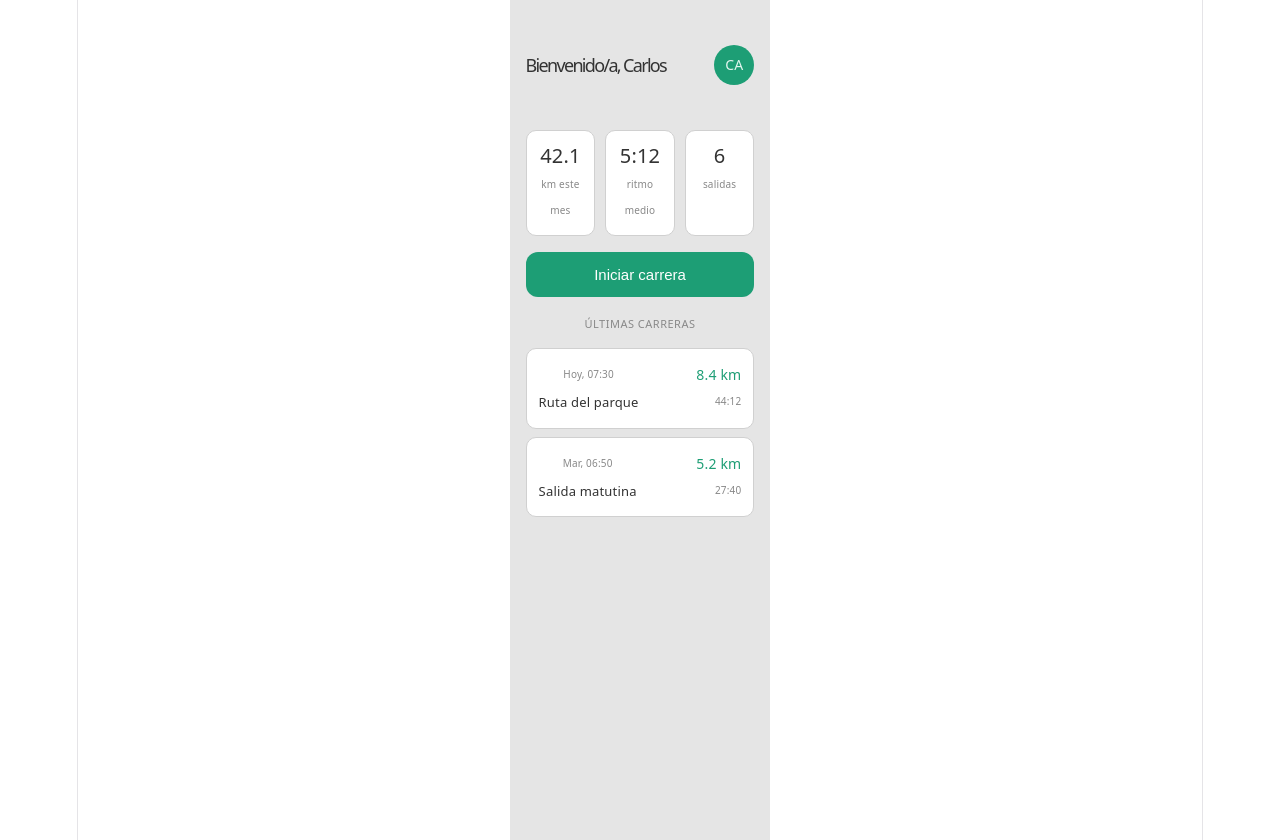
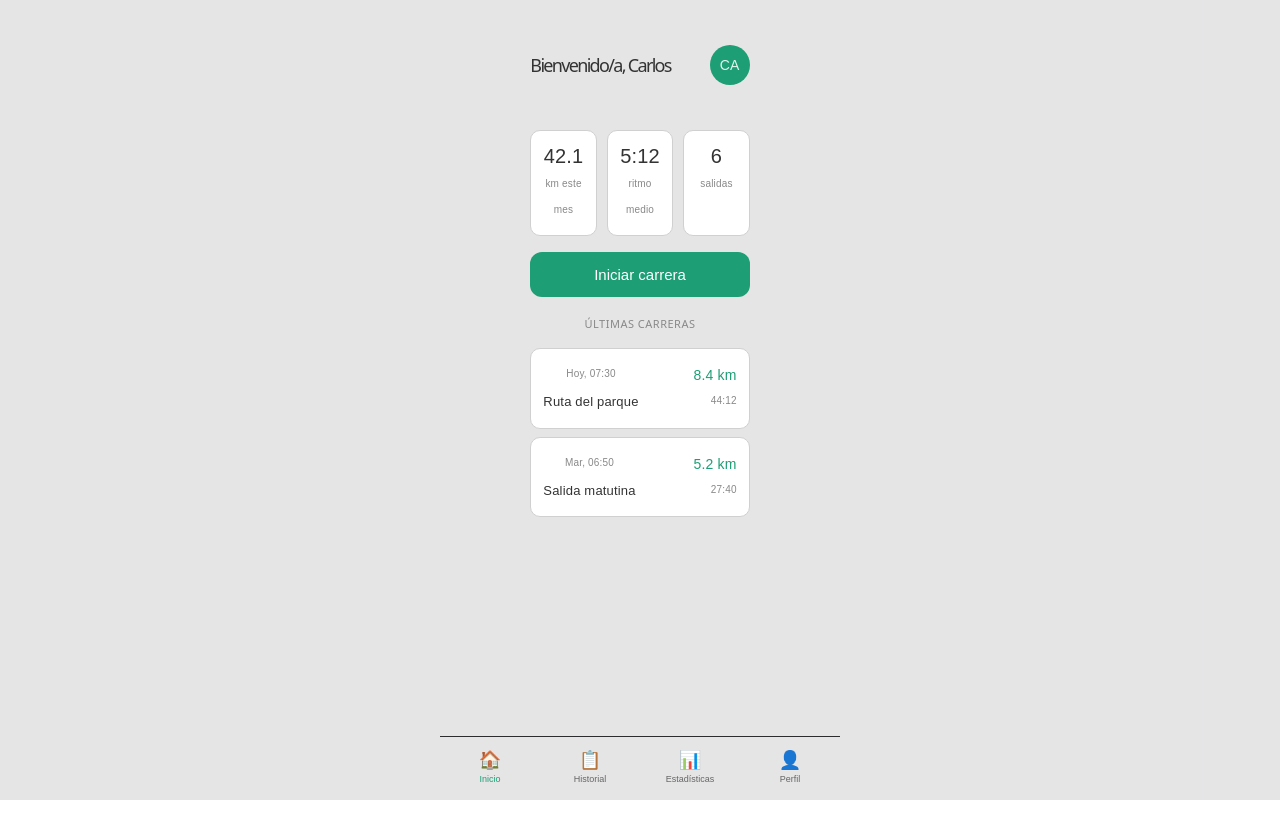
Before and after one commit to Sergiofer1994/Zancada, a React (Vite) app: page /home in a window 1280 px wide. After the commit the page ends 800 px from the top, so only its background shows below. Built offline with nearby package versions, Linux system fonts and the light colour scheme.

Commit message:
feat: add bottom navigation bar and complete home screen

```diff
--- a/src/index.css
+++ b/src/index.css
@@ -52,6 +52,8 @@
 
 body {
   margin: 0;
+  background: #e5e5e5;
+  font-family: sans-serif;
 }
 
 #root {
--- a/src/pages/Home/Home.css
+++ b/src/pages/Home/Home.css
@@ -1,9 +1,14 @@
+.home-page,
+.home-page * {
+  box-sizing: border-box;
+}
+
 .home-page {
   max-width: 400px;
   margin: 0 auto;
   background: #e5e5e5;
   min-height: 100vh;
-  padding: 20px 16px;
+  padding: 20px 16px 80px;
 }
 
 .home-page header {
@@ -11,12 +16,6 @@
   justify-content: space-between;
   align-items: center;
   margin-bottom: 20px;
-}
-
-.home-page header p {
-  color: #888;
-  font-size: 12px;
-  margin: 0;
 }
 
 .home-page header h1 {
--- a/src/pages/Home/Home.jsx
+++ b/src/pages/Home/Home.jsx
@@ -1,4 +1,5 @@
 import { useNavigate } from 'react-router-dom'
+import NavBar from '../NavBar/NavBar.jsx'
 import './Home.css'
 
 function Home() {
@@ -68,6 +69,7 @@ function Home() {
         </ul>
       </section>
 
+      <NavBar />
     </main>
   )
 }
--- /dev/null
+++ b/src/pages/NavBar/NavBar.css
@@ -0,0 +1,42 @@
+nav {
+  position: fixed;
+  bottom: 0;
+  left: 0;
+  right: 0;
+  max-width: 400px;
+  margin: 0 auto;
+  background: #e5e5e5;
+  border-top: 0.5px solid #2c2c2e;
+  display: flex;
+  padding: 8px 0 12px;
+}
+
+.nav-item {
+  flex: 1;
+  display: flex;
+  flex-direction: column;
+  align-items: center;
+  gap: 3px;
+  background: none;
+  border: none;
+  cursor: pointer;
+  padding: 4px 0;
+}
+
+.nav-icon {
+  font-size: 18px;
+}
+
+.nav-label {
+  font-size: 9px;
+  color: #666;
+}
+
+.nav-item.active .nav-label {
+  color: #1D9E75;
+}
+
+.nav-item:focus {
+  outline: 2px solid #1D9E75;
+  border-radius: 8px;
+}
--- /dev/null
+++ b/src/pages/NavBar/NavBar.jsx
@@ -0,0 +1,59 @@
+import { useNavigate, useLocation } from 'react-router-dom'
+import './NavBar.css'
+
+function NavBar() {
+  const navigate = useNavigate()
+  const location = useLocation()
+
+  const isActive = (path) => location.pathname === path
+
+  return (
+    <nav role="navigation" aria-label="Navegación principal">
+      <button
+        type="button"
+        className={isActive('/home') ? 'nav-item active' : 'nav-item'}
+        onClick={() => navigate('/home')}
+        aria-label="Ir a inicio"
+        aria-current={isActive('/home') ? 'page' : undefined}
+      >
+        <span className="nav-icon">🏠</span>
+        <span className="nav-label">Inicio</span>
+      </button>
+
+      <button
+        type="button"
+        className={isActive('/history') ? 'nav-item active' : 'nav-item'}
+        onClick={() => navigate('/history')}
+        aria-label="Ir a historial"
+        aria-current={isActive('/history') ? 'page' : undefined}
+      >
+        <span className="nav-icon">📋</span>
+        <span className="nav-label">Historial</span>
+      </button>
+
+      <button
+        type="button"
+        className={isActive('/stats') ? 'nav-item active' : 'nav-item'}
+        onClick={() => navigate('/stats')}
+        aria-label="Ir a estadísticas"
+        aria-current={isActive('/stats') ? 'page' : undefined}
+      >
+        <span className="nav-icon">📊</span>
+        <span className="nav-label">Estadísticas</span>
+      </button>
+
+      <button
+        type="button"
+        className={isActive('/profile') ? 'nav-item active' : 'nav-item'}
+        onClick={() => navigate('/profile')}
+        aria-label="Ir a perfil"
+        aria-current={isActive('/profile') ? 'page' : undefined}
+      >
+        <span className="nav-icon">👤</span>
+        <span className="nav-label">Perfil</span>
+      </button>
+    </nav>
+  )
+}
+
+export default NavBar
```
